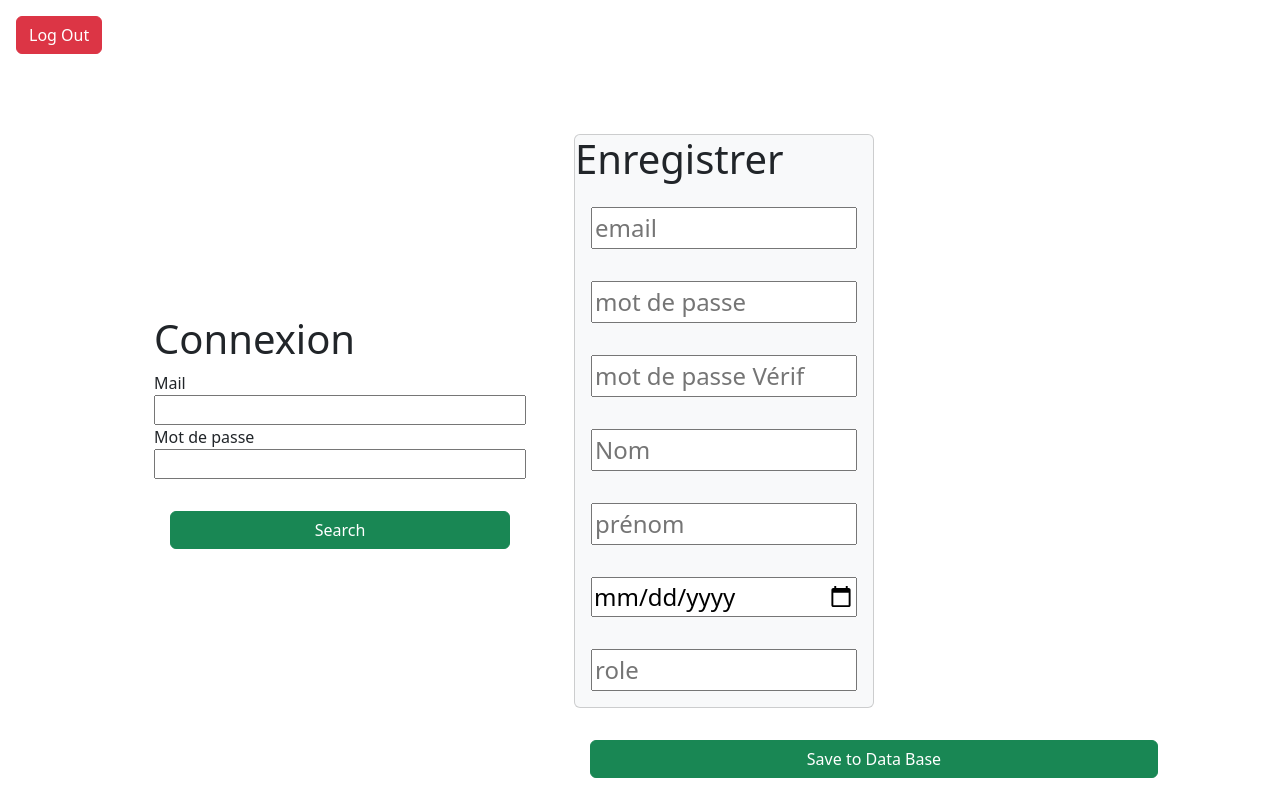
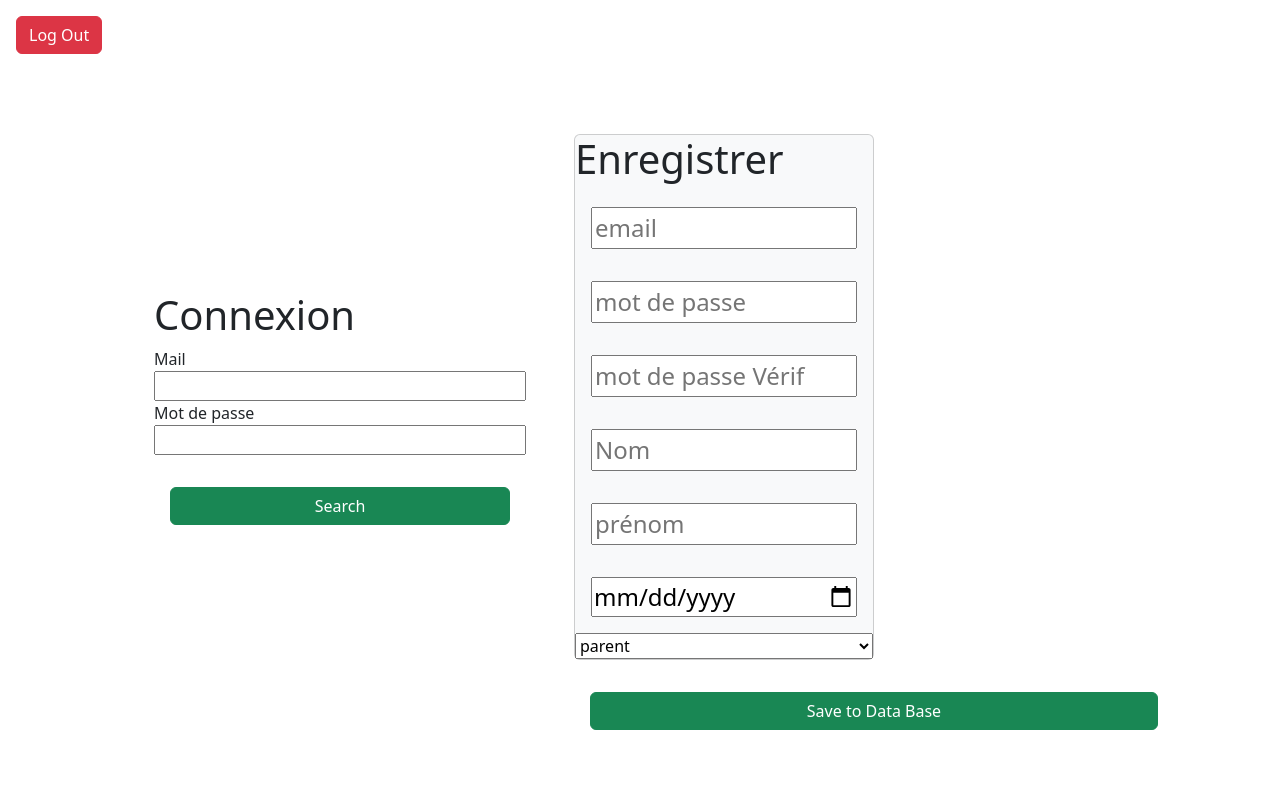
Before and after one commit to krousselet/Nounou_project, a PHP site: page / in a window 1280 px wide. Run offline with PHP 8.4, Linux system fonts and the light colour scheme; style sheets or scripts are compiled from the project's sources.

Commit message:
change input to select

```diff
--- a/index.php
+++ b/index.php
@@ -71,7 +71,10 @@ $session = new Session();
   <input required id="nom" placeholder="Nom" type="text" min="1000" max="2100" name="nom" class="fs-4 m-3">
   <input required id="prenom" placeholder="prénom" type="text" name="prenom" class="fs-4 m-3">
   <input required id="naissance" placeholder="date de naissance" type="date" name="naissance" class="fs-4 m-3">
-  <input required id="role" placeholder="role" type="text" name="role" class="fs-4 m-3">
+  <select name="role" id="role">
+    <option value="parent">parent</option>
+    <option value="nounou">nounou</option>
+  </select>
 
 </form>
 <button class="btn btn-success m-3" value="save" onclick="saveNewBook()" name="saveBook">Save to Data Base</button>
```
